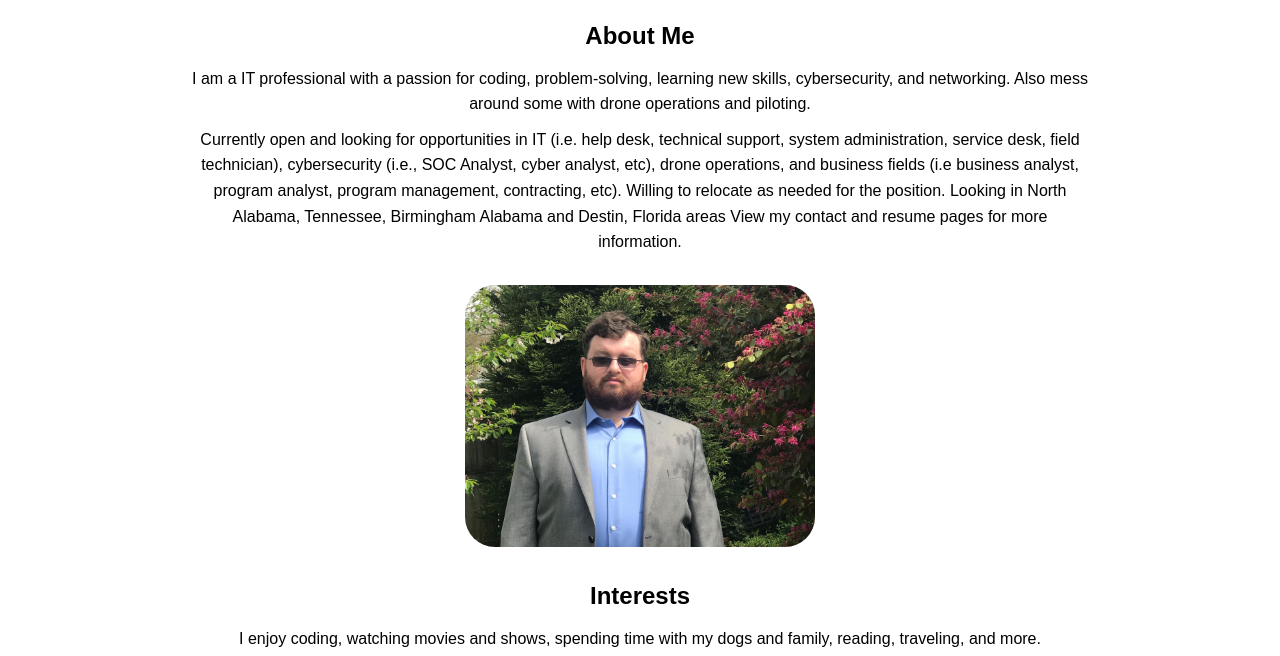
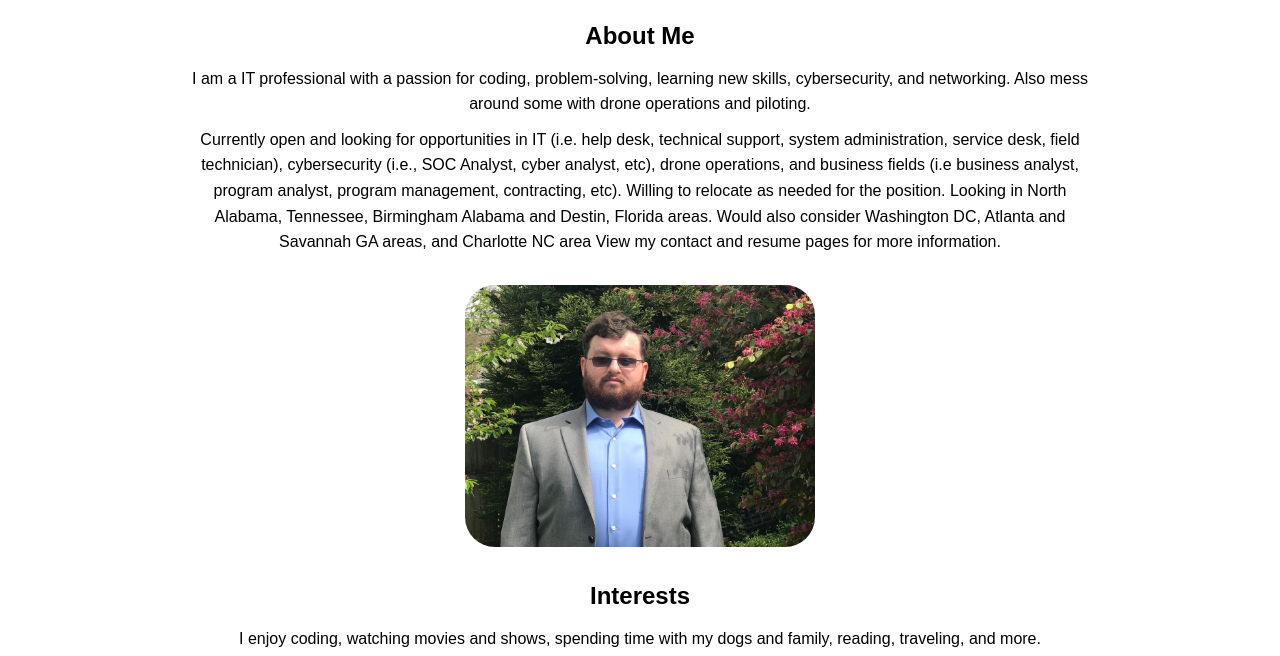
Before and after one commit to JWT890/website, a plain HTML site: page index.html in a window 1280 px wide. Shown: the part 144-800 px from the top of the page. Drawn offline with Linux system fonts and the light colour scheme.

Commit message:
update to index page

```diff
--- a/index.html
+++ b/index.html
@@ -86,7 +86,7 @@
             Currently open and looking for opportunities in IT (i.e. help desk, technical support, system administration, service desk, field technician), cybersecurity (i.e., SOC Analyst, cyber analyst, etc), drone operations, and business fields (i.e business analyst, program analyst, program management, contracting, etc).
         </p2>
         <p3>
-            Willing to relocate as needed for the position. Looking in North Alabama, Tennessee, Birmingham Alabama and Destin, Florida areas
+            Willing to relocate as needed for the position. Looking in North Alabama, Tennessee, Birmingham Alabama and Destin, Florida areas. Would also consider Washington DC, Atlanta and Savannah GA areas, and Charlotte NC area
         </p3>
         <p4>
             View my contact and resume pages for more information.
```
